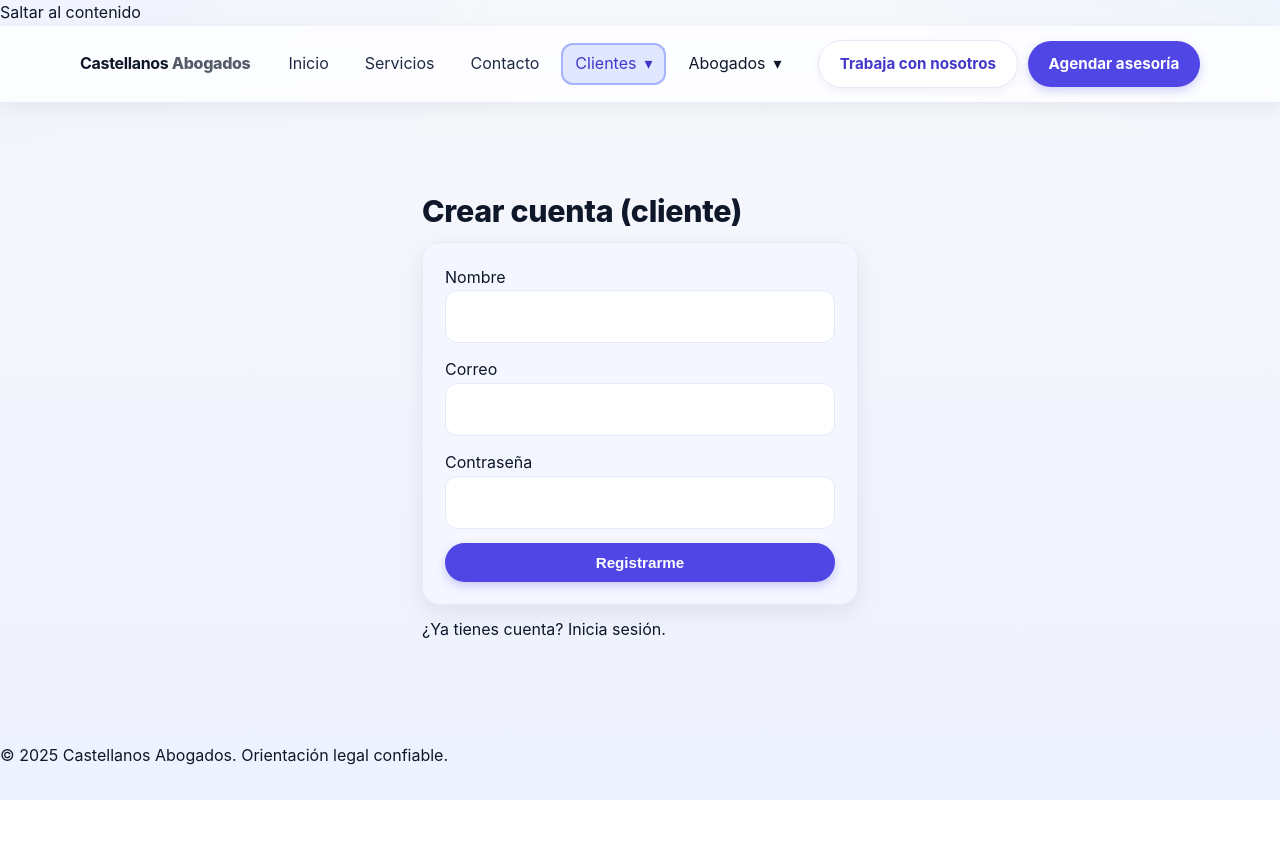
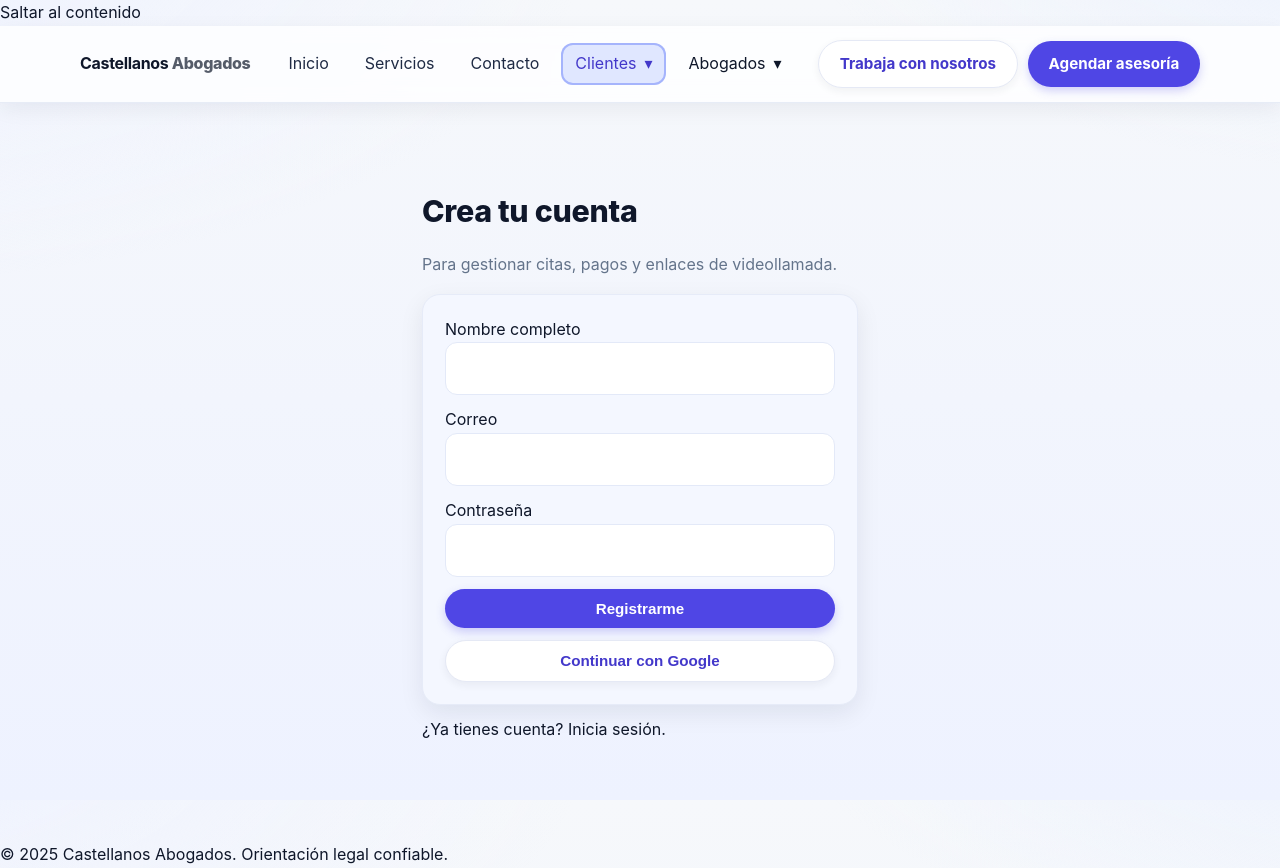
Before and after one commit to jjonnas1/castellanosabogados, a Next.js app: page /cliente/registro in a window 1280 px wide. Before the commit the page ends 800 px from the top, so only its background shows below. Built offline with nearby package versions, Linux system fonts and the light colour scheme; no server answers.

Commit message:
Update page.tsx

```diff
--- a/app/cliente/registro/page.tsx
+++ b/app/cliente/registro/page.tsx
@@ -3,38 +3,74 @@
 import { useState } from "react";
 import { supabase } from "@/lib/supabaseClient";
 
-export default function RegistroClientePage() {
-  const [email, setEmail] = useState("");
-  const [pass, setPass] = useState("");
-  const [name, setName] = useState("");
-  const [ok, setOk]   = useState(false);
-  const [err, setErr] = useState<string | null>(null);
-  const [loading, setLoading] = useState(false);
+export default function ClienteRegistro() {
+  const [fullName, setFullName] = useState("");
+  const [email, setEmail]       = useState("");
+  const [password, setPassword] = useState("");
+  const [loading, setLoading]   = useState(false);
+  const [msg, setMsg]           = useState<string | null>(null);
 
-  async function onSubmit(e: React.FormEvent) {
+  async function handleRegister(e: React.FormEvent) {
     e.preventDefault();
-    setLoading(true); setErr(null); setOk(false);
-    const { data, error } = await supabase.auth.signUp({
-      email, password: pass, options: { data: { full_name: name, role: "client" } }
+    setLoading(true); setMsg(null);
+
+    const { data: sign, error } = await supabase.auth.signUp({
+      email, password, options: { data: { full_name: fullName } }
     });
-    if (error) setErr(error.message);
-    else setOk(true);
+    if (error) {
+      setMsg(error.message);
+      setLoading(false);
+      return;
+    }
+
+    // Asegura perfil con rol client
+    const userId = sign.user?.id;
+    if (userId) {
+      await supabase.from("profiles")
+        .upsert({ id: userId, email, full_name: fullName, role: "client" }, { onConflict: "id" });
+    }
+    setMsg("🎉 Registro enviado. Revisa tu correo para confirmar.");
     setLoading(false);
+  }
+
+  async function handleGoogle() {
+    setLoading(true);
+    const { data, error } = await supabase.auth.signInWithOAuth({
+      provider: "google",
+      options: { redirectTo: `${process.env.NEXT_PUBLIC_SITE_URL || ""}/cliente/panel` }
+    });
+    if (error) setMsg(error.message);
+    // al volver del OAuth, en /cliente/panel completamos el perfil si falta
   }
 
   return (
     <main className="section">
       <div className="wrap" style={{ maxWidth: 480 }}>
-        <h1 className="h2">Crear cuenta (cliente)</h1>
-        <form onSubmit={onSubmit} className="panel" style={{ display:"grid", gap:14 }}>
-          <label>Nombre<input value={name} onChange={e=>setName(e.target.value)} required /></label>
-          <label>Correo<input type="email" value={email} onChange={e=>setEmail(e.target.value)} required /></label>
-          <label>Contraseña<input type="password" value={pass} onChange={e=>setPass(e.target.value)} required /></label>
-          <button className="btn btn--primary" disabled={loading}>{loading?"Creando…":"Registrarme"}</button>
+        <h1 className="h2">Crea tu cuenta</h1>
+        <p className="muted">Para gestionar citas, pagos y enlaces de videollamada.</p>
+
+        <form onSubmit={handleRegister} className="panel" style={{ display:"grid", gap:12 }}>
+          <label>Nombre completo
+            <input value={fullName} onChange={(e)=>setFullName(e.target.value)} required />
+          </label>
+          <label>Correo
+            <input type="email" value={email} onChange={(e)=>setEmail(e.target.value)} required />
+          </label>
+          <label>Contraseña
+            <input type="password" value={password} onChange={(e)=>setPassword(e.target.value)} required />
+          </label>
+
+          <button className="btn btn--primary" disabled={loading}>
+            {loading ? "Creando..." : "Registrarme"}
+          </button>
+          <button type="button" className="btn btn--ghost" onClick={handleGoogle} disabled={loading}>
+            Continuar con Google
+          </button>
         </form>
-        {ok && <div className="panel" style={{background:"#f6ffed",borderColor:"#c6f6d5"}}>✅ Revisa tu correo para confirmar.</div>}
-        {err && <div className="panel" style={{background:"#fff5f5",borderColor:"#fed7d7"}}>❌ {err}</div>}
-        <p style={{marginTop:12}}>¿Ya tienes cuenta? <a href="/cliente/login">Inicia sesión</a>.</p>
+
+        {msg && <div className="panel" style={{ marginTop:12 }}>{msg}</div>}
+
+        <p style={{ marginTop:12 }}>¿Ya tienes cuenta? <a href="/cliente/login">Inicia sesión</a>.</p>
       </div>
     </main>
   );
```
